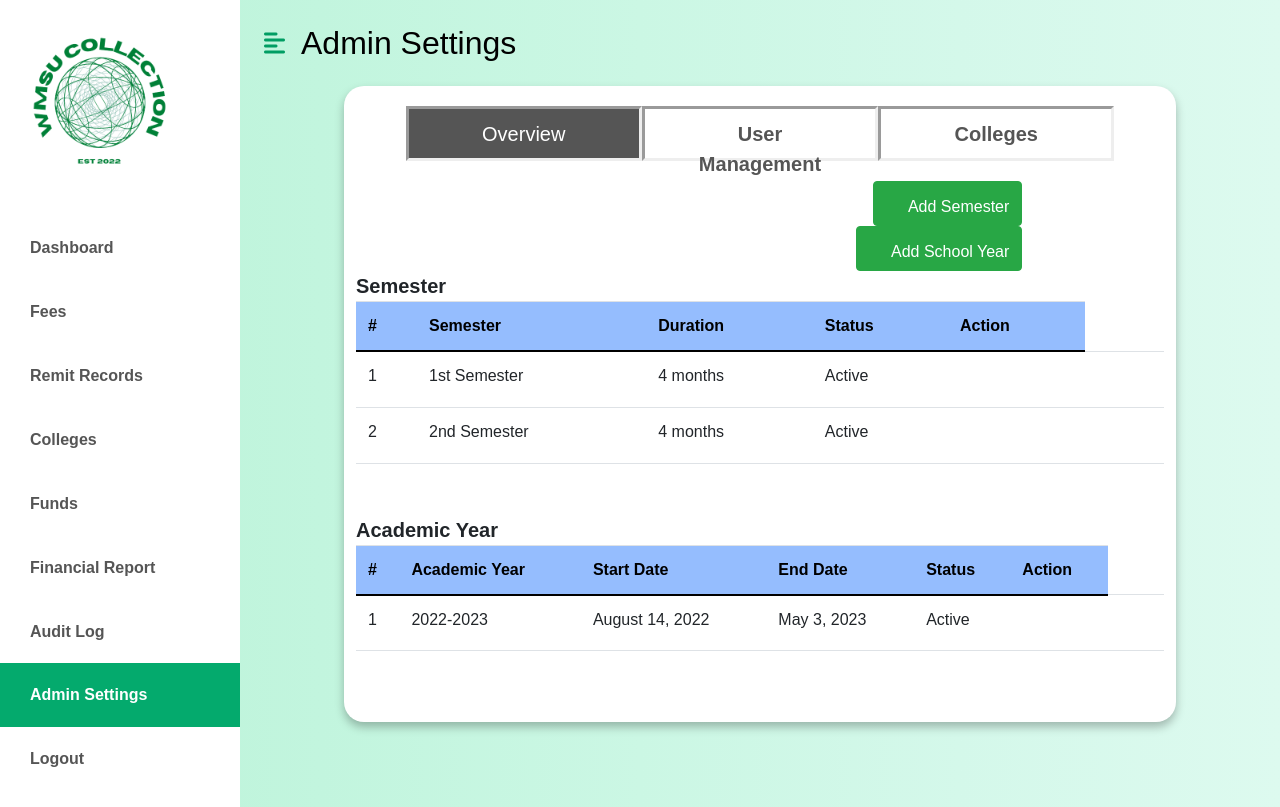
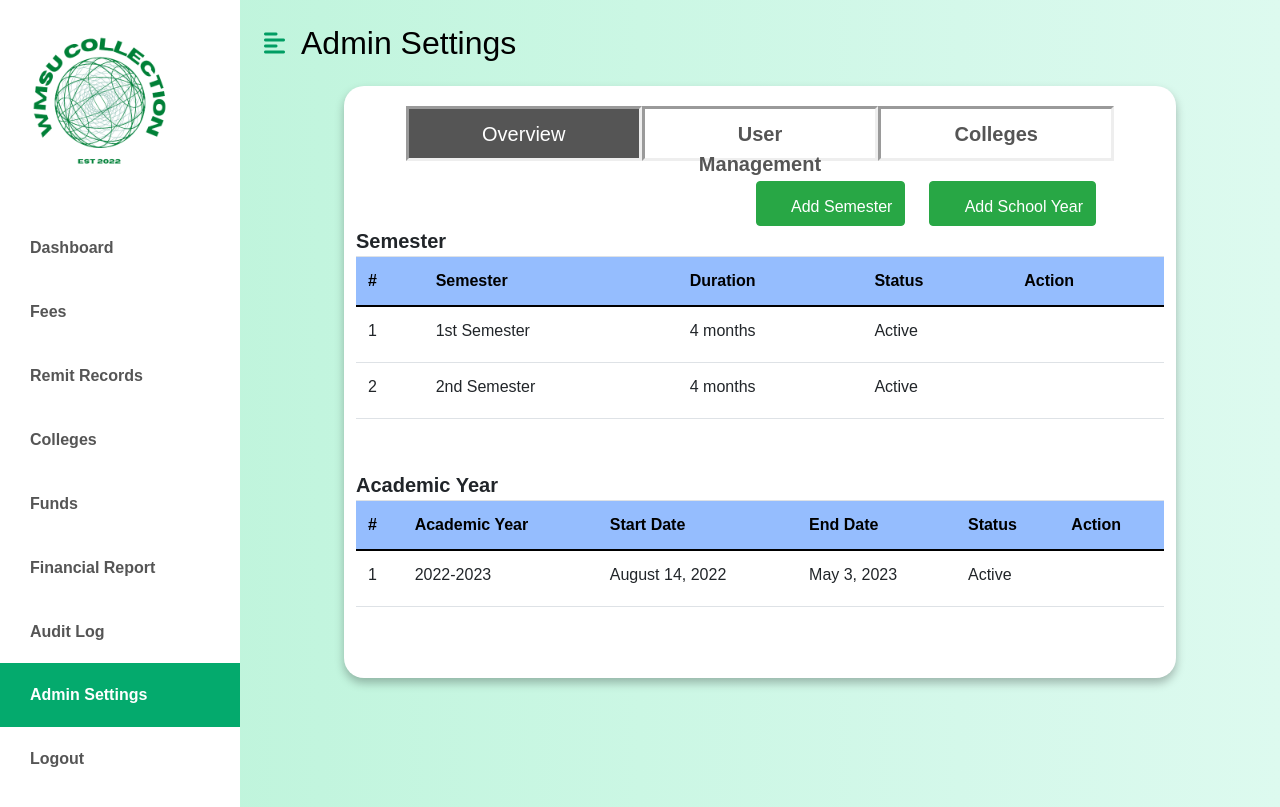
Before and after one commit to LurDooDev/wmsu-collection-system, a PHP site: page /admin-settings/overview_settings.php in a window 1280 px wide. Run offline with PHP 8.4, Linux system fonts and the light colour scheme; the visitor is signed in with stand-in values (Sample User, id 1); data comes from the database, SQL or seed files in the repository; some libraries are stand-ins or nearby versions.

Commit message:
Update overview_settings.php

```diff
--- a/admin-settings/overview_settings.php
+++ b/admin-settings/overview_settings.php
@@ -70,12 +70,16 @@ require_once "../classes/academicyear.class.php";
                     <a href="../admin-settings/User-management.php" class="list-group-item list-group-item-action bg-hover first-text fw-bold "style="border:inset;" id="funds">User Management</a>
                     <a href="../admin-settings/Colleges.php" class="list-group-item list-group-item-action bg-hover first-text fw-bold fw-bold " style="border:inset;"id="funds">Colleges</a>
 				</div>
-        <div class="col-sm-8 " style="display: flex; align-items: center; justify-content: flex-end;">
-						<a href="#addSemesterModal" class="btn btn-success" data-toggle="modal"><i class="material-icons">&#xE147;</i> <span>Add Semester</span></a>
+                <div class="d-flex">
+                <div class="ml-auto pl-auto">
+                <a href="#addSemesterModal" class="btn btn-success" data-toggle="modal"><i class="material-icons">&#xE147;</i> <span>Add Semester</span></a>
+</div>
+<div class="d-flex" style="margin-right:20px">
+                <div class=" mr-5 pr-auto ml-4">
+						<a href="#addYearModal" class="btn btn-success" style= "nargin-right:100px;" data-toggle="modal"><i class="material-icons">&#xE147;</i> <span>Add School Year</span></a>
 					</div>
-          <div class="col-sm-8 " style="display: flex; align-items: center; justify-content: flex-end;">
-						<a href="#addYearModal" class="btn btn-success" data-toggle="modal"><i class="material-icons">&#xE147;</i> <span>Add School Year</span></a>
-					</div>
+</div>
+</div>
 <h style="font-size: 20px;"><b>Semester</b></h>
           <div class =" table-responsive">
                 <table class="table">
@@ -102,7 +106,6 @@ require_once "../classes/academicyear.class.php";
 								<td><?php echo $Semester['semester_name']; ?></td>
 								<td><?php echo $Semester['semester_duration']; ?> months</td>
                 <td><?php echo ($Semester['is_active'] == 1) ? "Active" : "Not Active"; ?></td>
-                <td>
                 <td>
                     <a href="#updateSemesterModal<?php echo $i; ?>" class="edit" data-toggle="modal">
                 <i class="material-icons" data-toggle="tooltip" title="Edit">&#xE254;</i>
@@ -193,7 +196,6 @@ require_once "../classes/academicyear.class.php";
 								<td><?php echo date('F j, Y', strtotime($AcademicYear['academic_start_date'])); ?></td>
                 <td><?php echo date('F j, Y', strtotime($AcademicYear['academic_end_date'])); ?></td>
                 <td><?php echo ($AcademicYear['is_active'] == 1) ? "Active" : "Not Active"; ?></td>
-                <td>
                 <td>
                     <a href="#updateYearModal<?php echo $i; ?>" class="edit" data-toggle="modal">
                 <i class="material-icons" data-toggle="tooltip" title="Edit">&#xE254;</i>
```
